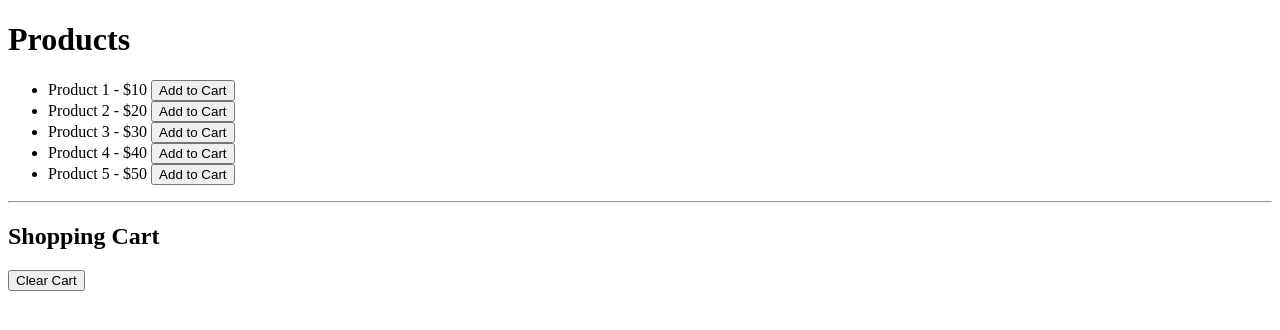
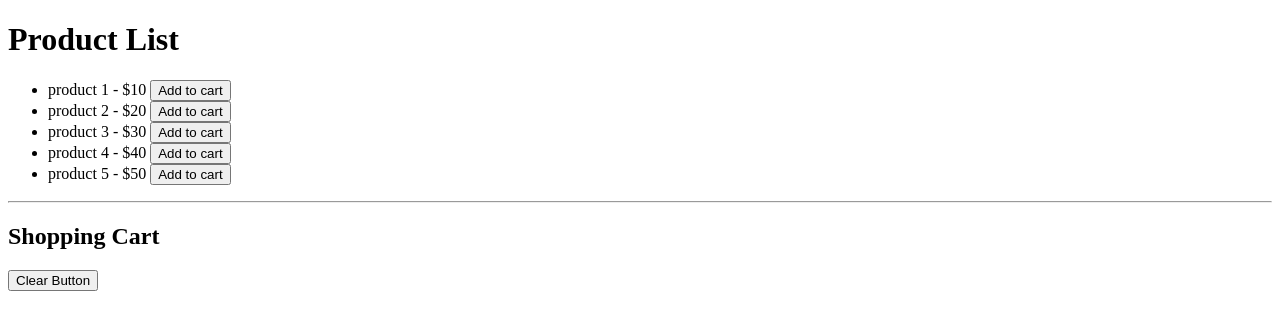
Before and after one commit to acciojob/shopping-cart-sessions-AnushaYuvika, a website: page main.html in a window 1280 px wide. Drawn offline with Linux system fonts and the light colour scheme.

Commit message:
created a submission

```diff
--- a/main.html
+++ b/main.html
@@ -7,12 +7,12 @@
 
   <body>
     <!-- do not edit this file -->
-    <h1>Products</h1>
-    <ul id="product-list"></ul>
-    <hr />
-    <h2>Shopping Cart</h2>
-    <ul id="cart-list"></ul>
-    <button id="clear-cart-btn">Clear Cart</button>
+    <h1>Product List</h1>
+	  <ul id="product-list"></ul>
+	  <hr>
+	  <h2>Shopping Cart</h2>
+	  <ul id="cart-list"></ul>
+	  <button id="clear-cart-btn">Clear Button</button>
 
     <script type="text/javascript" src="./script.js"></script>
   </body>
--- a/script.js
+++ b/script.js
@@ -1,34 +1,29 @@
-// Product data
+const productList = document.querySelector("#product-list");
+const cartList = document.querySelector("#cart-list");
+const clearBtn = document.querySelector("#clear-cart-btn");
+
 const products = [
-  { id: 1, name: "Product 1", price: 10 },
-  { id: 2, name: "Product 2", price: 20 },
-  { id: 3, name: "Product 3", price: 30 },
-  { id: 4, name: "Product 4", price: 40 },
-  { id: 5, name: "Product 5", price: 50 },
-];
+	{id: 1, name: "product 1", price: 10},
+	{id: 2, name: "product 2", price: 20},
+	{id: 3, name: "product 3", price: 30},
+	{id: 4, name: "product 4", price: 40},
+	{id: 5, name: "product 5", price: 50},
+]
 
-// DOM Elements
-const productList = document.getElementById("product-list");
-const cartList = document.getElementById("cart-list");
-const clearBtn = document.getElementById("clear-cart-btn");
-
-// Render Product List
 function renderProducts() {
 	products.forEach((product) => {
 		const li = document.createElement("li");
-    li.innerHTML = `
-      ${product.name} - $${product.price}
-      <button>Add to Cart</button>
-    `;
-    const button = li.querySelector("button");
-    button.addEventListener("click", () => {
+		li.innerHTML = `${product.name} - $${product.price}
+		<button>Add to cart</button>`;
+
+		const btn = li.querySelector("button");
+		btn.addEventListener("click", () => {
 			addToCart(product.id);
 		});
 		productList.appendChild(li);
 	});
 }
 
-// Render Cart
 function renderCart() {
 	cartList.innerHTML = "";
 	const cart = JSON.parse(sessionStorage.getItem("cart")) || [];
@@ -39,7 +34,6 @@ function renderCart() {
 	});
 }
 
-// Add Item
 function addToCart(productId) {
 	const cart = JSON.parse(sessionStorage.getItem("cart")) || [];
 	const product = products.find((item) => item.id === productId);
@@ -48,8 +42,6 @@ function addToCart(productId) {
 	renderCart();
 }
 
-
-// Clear Cart
 function clearCart() {
 	sessionStorage.removeItem("cart");
 	renderCart();
@@ -57,6 +49,4 @@ function clearCart() {
 
 clearBtn.addEventListener("click", clearCart);
 
-// Initial Render
 renderProducts();
-renderCart();
```
Lines whose indentation alone changed are shown as unchanged.
